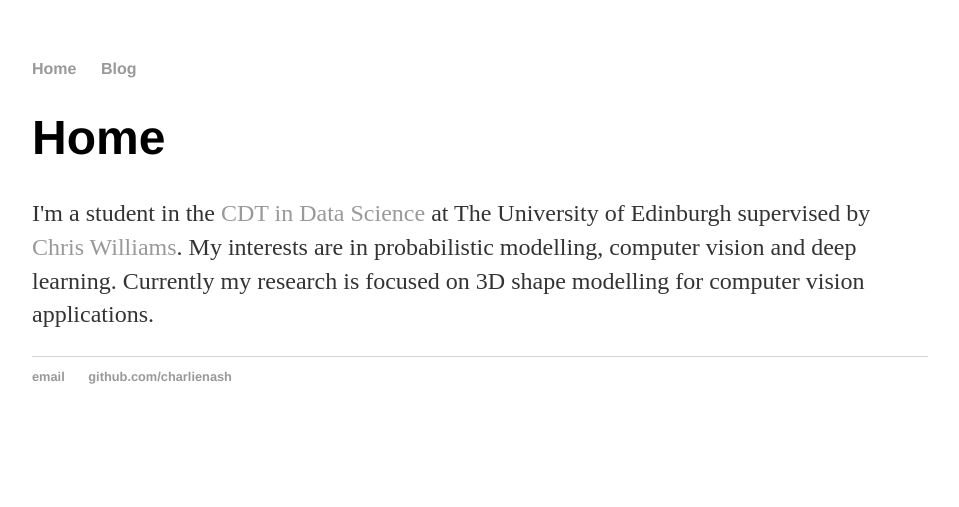
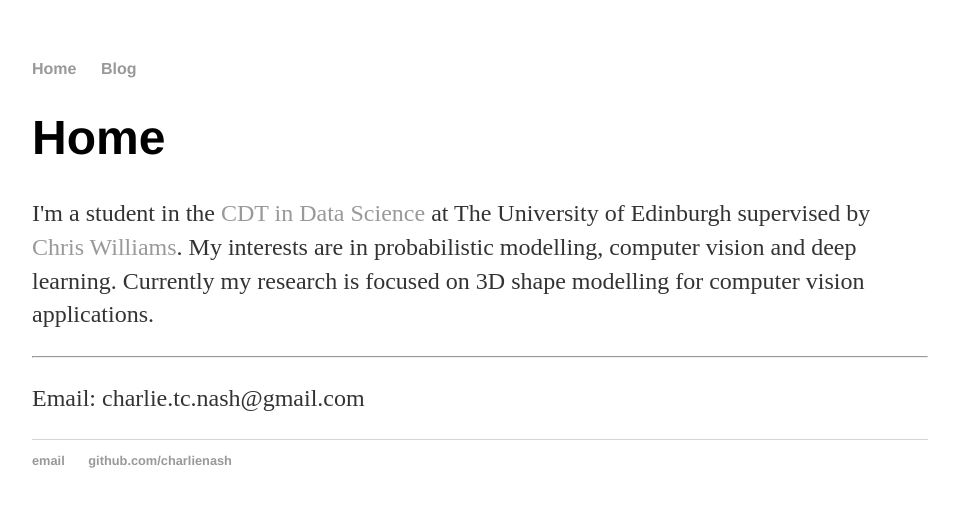
Before and after one commit to charlienash/charlienash.github.io, a Jekyll site: the page built from index.html, in a window 1280 px wide. Shown: the top 507 px of the page, without its empty margins (160-1119 px from the left). Built offline with Jekyll 4.4.1, drawn with Linux system fonts in a browser that asks for light colours.

Commit message:
Update index.html

```diff
--- a/index.html
+++ b/index.html
@@ -4,6 +4,13 @@
 ---
 <div class="blurb">
 	<h1>Home</h1>
-	<p>I'm a student in the <a href="http://datascience.inf.ed.ac.uk/">CDT in Data Science</a> at The University of Edinburgh supervised by <a href="http://homepages.inf.ed.ac.uk/ckiw/">Chris Williams</a>. My interests are in probabilistic modelling, computer vision and deep learning. Currently my research is focused on 3D shape modelling for computer vision applications.
+	<p>
+		I'm a student in the <a href="http://datascience.inf.ed.ac.uk/">CDT in Data Science</a> at The University of Edinburgh supervised by <a href="http://homepages.inf.ed.ac.uk/ckiw/">Chris Williams</a>. My interests are in probabilistic modelling, computer vision and deep learning. Currently my research is focused on 3D shape modelling for computer vision applications.
+	</p>
+
+	<hr>
+
+	<p>
+		Email: charlie.tc.nash@gmail.com
 	</p>
 </div><!-- /.blurb -->
```
